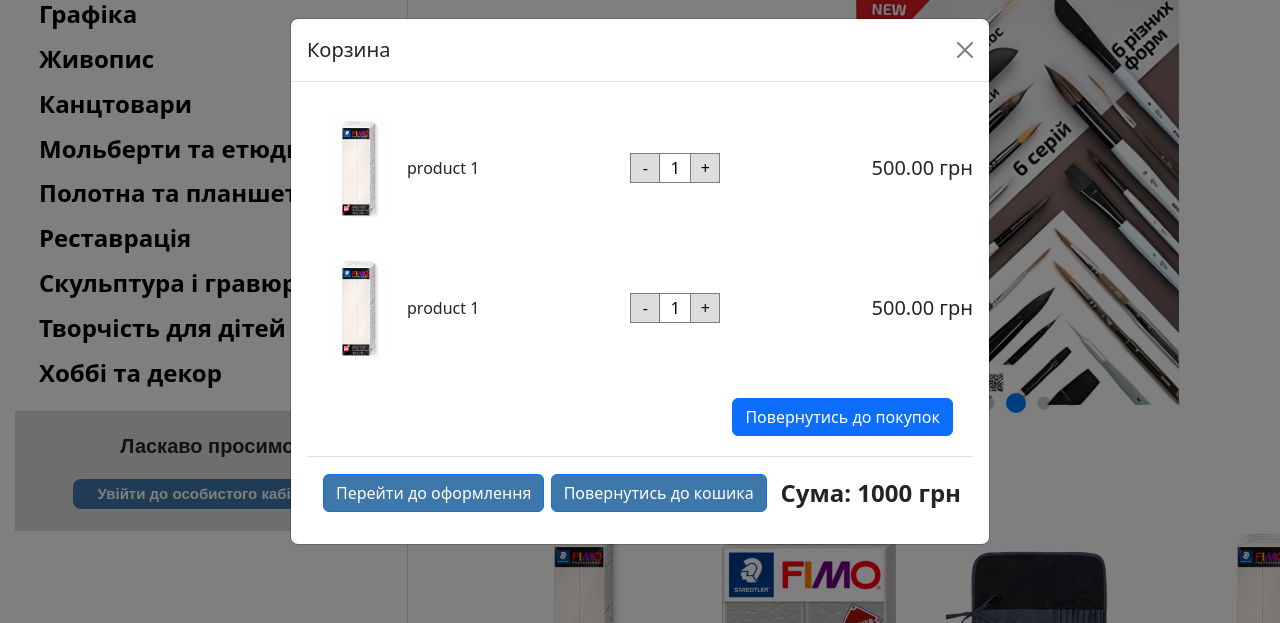
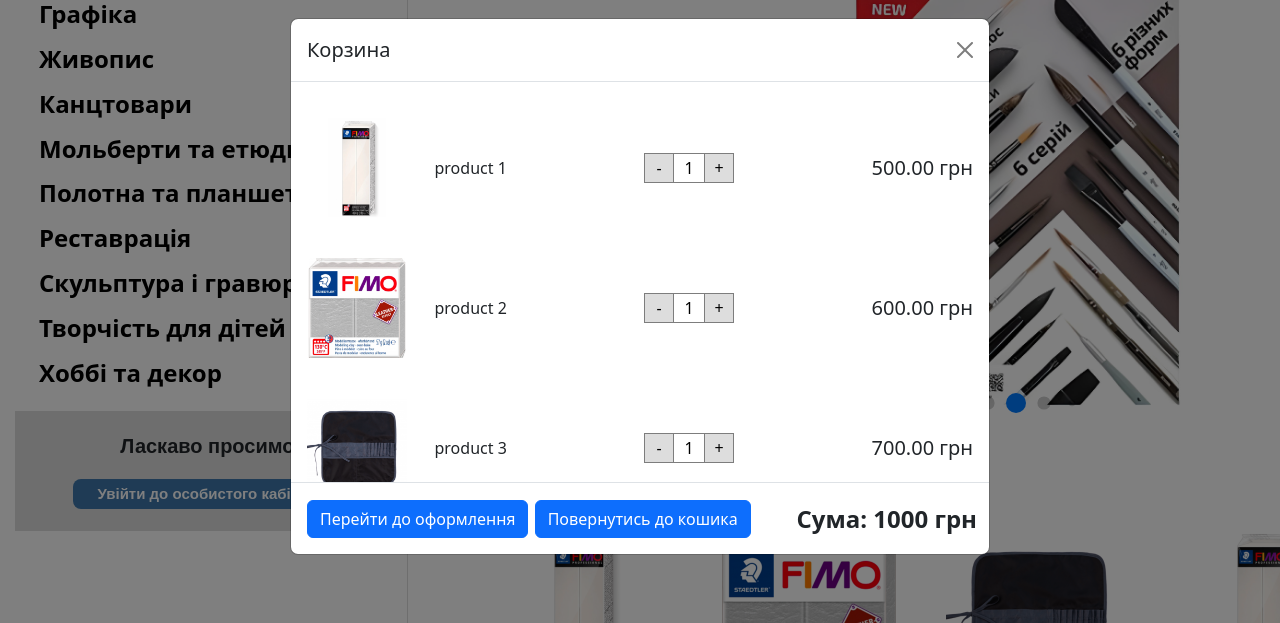
Before and after one commit to Tony-Stark-AMB/artmagic__frontend, a website: page index.html in a window 1280 px wide. Both pictures are taken after a click on the element 1203 px from the left and 56 px from the top of the page. Shown: the part 170-793 px from the top of the page. Drawn offline with nearby package versions, Linux system fonts and the light colour scheme.

Commit message:
add js for basket products

```diff
--- a/index.html
+++ b/index.html
@@ -512,8 +512,8 @@
                 <div class="swiper basket__modal__swiper">
                     <div class="swiper-wrapper">
                       <div class="swiper-slide">
-                        <div class="basket__modal__cart">
-                            <div class="cart__product">
+                        <div class="basket__modal__cart" id="basket-products">
+                            <!-- <div class="cart__product">
                                 <div class="cart__product__overlook">
                                     <div class="overlook__img__wrap">
                                         <img class="overlook__img" src="./assets/products/product-1.png" alt="">
@@ -521,16 +521,15 @@
                                     <p class="overlook__name">
                                         product 1
                                     </p>
-
                                 </div>
                                 <div class="cart__product__btns">
-                                    <button class="btns__btn">-</button>
+                                    <button class="btns__btn" data-value="-">-</button>
                                     <input class="btns__count" value="1"/>
-                                    <button class="btns__btn">+</button>
+                                    <button class="btns__btn" data-value="+">+</button>
                                 </div>
                                 <div class="cart__product__price">500.00 грн</div>
                             </div>
-                            <div class="cart__product">
+                            <div class="cart__product" >
                                 <div class="cart__product__overlook">
                                     <div class="overlook__img__wrap">
                                         <img class="overlook__img" src="./assets/products/product-1.png" alt="">
@@ -549,7 +548,7 @@
                             </div>
                             <button class="btn btn-primary basket__modal__btn" onclick="window.location.href = 'catalog.html'">
                                 Повернутись до покупок
-                            </button>
+                            </button> -->
                         </div>
                       </div>
                       <div class="swiper-slide">
@@ -593,14 +592,15 @@
 
                       </div>
                     </div>
-                    <div class="modal-footer basket__modal__footer">
-                        <div class="modal__footer__btns">
-                            <div class="btn btn-primary swiper-btn-next">Перейти до оформлення</div>
-                            <div class="btn btn-primary swiper-btn-prev">Повернутись до кошика</div>
-                        </div>
-                        <p class="modal__footer__text">Сума: 1000 грн</p>
-                    </div>
                 </div>
+
+            </div>
+            <div class="modal-footer basket__modal__footer">
+                <div class="modal__footer__btns">
+                    <div class="btn btn-primary swiper-btn-next">Перейти до оформлення</div>
+                    <div class="btn btn-primary swiper-btn-prev">Повернутись до кошика</div>
+                </div>
+                <p class="modal__footer__text">Сума: 1000 грн</p>
             </div>
         </div>
         </div>
@@ -678,5 +678,6 @@
     <script type="module" src="./js/index-carousel.js"></script>
     <script type="module" src="./js/index.js"></script>
     <script type="module" src="./js/header.js"></script>
+    <script type="module" src="./js/basket.js"></script>
 </body>
 </html>
--- /dev/null
+++ b/js/basket.js
@@ -0,0 +1,130 @@
+class Product {
+    constructor(name, price, imageSrc) {
+      this.name = name;
+      this.price = price;
+      this.quantity = 1;
+      this.imageSrc = imageSrc
+      this.id = Product.nextId(); // Assigning a unique ID to each object
+    }
+
+    static currentId = 1; // Static variable to keep track of the IDs
+
+    static nextId() {
+        return Product.currentId++;
+    }
+
+    addOne(){this.quantity++};
+
+    minusOne(){
+        if(this.quantity > 1){
+            this.quantity--;
+        }
+        return;
+    }
+}
+
+
+
+const productsArr = [
+    new Product("product 1", 500, "./assets/products/product-1.png"),
+    new Product("product 2", 600, "./assets/products/product-2.png"),
+    new Product("product 3", 700, "./assets/products/product-3.png")
+]
+
+
+const productsContainer = document.getElementById("basket-products");
+
+// const productsArr = [
+//     {
+//         name: "product 1", quantity: 1, price: 500, imageSrc: "./assets/products/product-1.png", id: 1,
+//     },
+//     {
+//         name: "product 2", quantity: 1, price: 600, imageSrc: "./assets/products/product-2.png", id: 2
+//     }
+// ];
+
+
+const createProducts = (products) => {
+    products.forEach( (product, index) => {
+        // <div class="cart__product"></div>
+        const cartProduct = document.createElement("div");
+        cartProduct.classList.add("cart__product");
+        cartProduct.setAttribute("id", index + 1);
+        // <div class="cart__product__overlook"></div>
+        const cartProductOverlook = document.createElement("div");
+        cartProductOverlook.classList.add("cart__product__overlook");
+        cartProduct.appendChild(cartProductOverlook);
+        // <div class="overlook__img__wrap"></div>
+        const overlookImgWrap = document.createElement("div");
+        overlookImgWrap.classList.add("overlook__img__wrap");
+        cartProductOverlook.appendChild(overlookImgWrap);
+        // <img class="overlook__img"/>
+        const overlookImg = document.createElement("img");
+        overlookImg.classList.add("overlook__img");
+        overlookImg.setAttribute("src", product.imageSrc);
+        overlookImgWrap.appendChild(overlookImg);
+        // <p class="overlook__name"></p>
+        const overlookName = document.createElement("p");
+        overlookName.classList.add("overlook__name");
+        overlookName.textContent = product.name;
+        cartProductOverlook.appendChild(overlookName);
+        // <div class="cart__product__btns"></div>
+        const cartProductBtns = document.createElement("div");
+        cartProductBtns.classList.add("cart__product__btns");
+        cartProduct.appendChild(cartProductBtns);
+        // <button class="btns__btn">-</button>
+        const buttonMinus = document.createElement("button");
+        buttonMinus.classList.add("btns__btn");
+        buttonMinus.setAttribute("data-value", "-");
+        buttonMinus.addEventListener("click", (e) => changeProductQuantity(e, product.id))
+        buttonMinus.textContent = "-";
+        cartProductBtns.appendChild(buttonMinus);
+        // <input class="btns__count"/>
+        const buttonCount = document.createElement("input");
+        buttonCount.classList.add("btns__count");
+        buttonCount.setAttribute("type", "text");
+        buttonCount.setAttribute("id", `btn_count_${product.id}`)
+        buttonCount.setAttribute("value", `${product.quantity}`);
+        cartProductBtns.appendChild(buttonCount);
+        // <button class="btns__btn">+</button>
+        const buttonPlus = document.createElement("button");
+        buttonPlus.classList.add("btns__btn");
+        buttonPlus.setAttribute("data-value", "+");
+        buttonPlus.addEventListener("click", (e) => changeProductQuantity(e, product.id))
+        buttonPlus.textContent = "+";
+        cartProductBtns.appendChild(buttonPlus);
+        // <div class="cart__product__price"></div>
+        const cartProductPrice = document.createElement("div");
+        cartProductPrice.classList.add("cart__product__price");
+        cartProductPrice.textContent = `${product.quantity * product.price}.00 грн`;
+        cartProduct.appendChild(cartProductPrice);
+
+        // Додаванння продуктів до контейнеру
+        productsContainer.append(cartProduct);
+    });
+    // <button class="btn btn-primary basket__modal__btn"></button>
+    const btnBackToShopping = document.createElement("button");
+    btnBackToShopping.classList.add("btn", "btn-primary", "basket__modal__btn");
+    btnBackToShopping.setAttribute("onclick", "window.location.href = 'catalog.html'");
+    btnBackToShopping.textContent = "Повернутись до покупок";
+    productsContainer.append(btnBackToShopping);
+}
+
+createProducts(productsArr);
+
+function changeProductQuantity(e, id){
+    const changedProduct = productsArr.find((product) => product.id === id);
+    const btnInput = document.getElementById(`btn_count_${id}`);
+    const totalPrice = document.querySelectorAll(".cart__product__price")[id - 1];
+
+    if(e.target.dataset.value == "+"){
+        changedProduct.addOne();
+        btnInput.value = changedProduct.quantity;
+        totalPrice.textContent = `${changedProduct.quantity * changedProduct.price}.00 грн`;
+
+    } else {
+        changedProduct.minusOne();
+        btnInput.value = changedProduct.quantity;
+        totalPrice.textContent = `${changedProduct.quantity * changedProduct.price}.00 грн`;
+    }
+}
--- a/styles/parts/_header.scss
+++ b/styles/parts/_header.scss
@@ -385,13 +385,16 @@
 
 .basket__modal{
     max-width: 700px;
+    overflow-y: initial !important;
     &__body{
-
+        overflow-y: auto;
+        height: 400px;
     }
     &__swiper{
 
     }
     &__cart{
+        // overflow-y: auto;
         display: flex;
         flex-direction: column;
         justify-content: center;
@@ -426,6 +429,7 @@
     padding: 20px 0;
 
     &__overlook{
+        width: 30%;
         display: flex;
         justify-content: space-between;
         align-items: center;
```
Also changed, not shown: product.html (+3 -28 lines), css/catalog.css, css/category.css, css/index.css, css/product.css.
